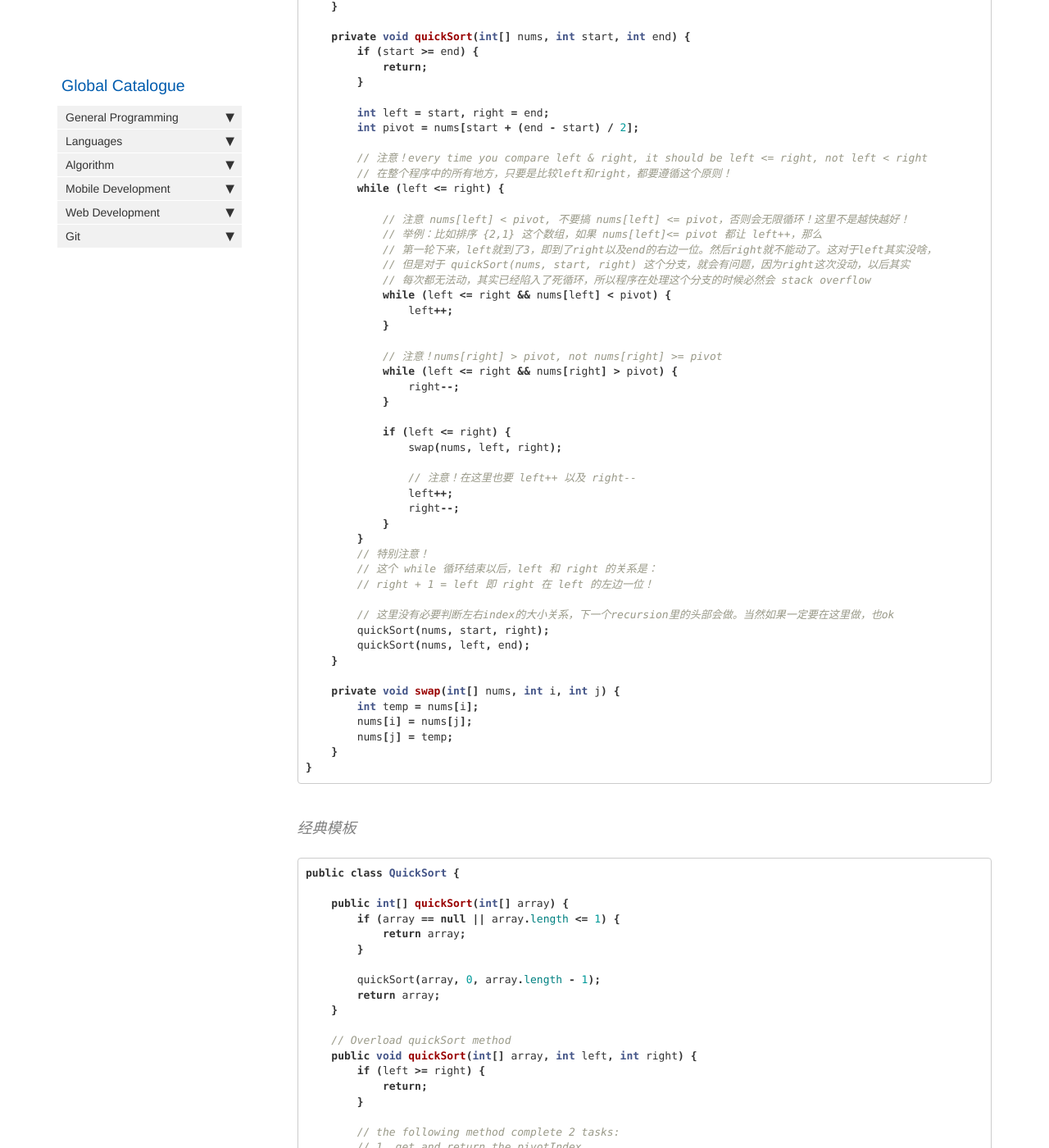
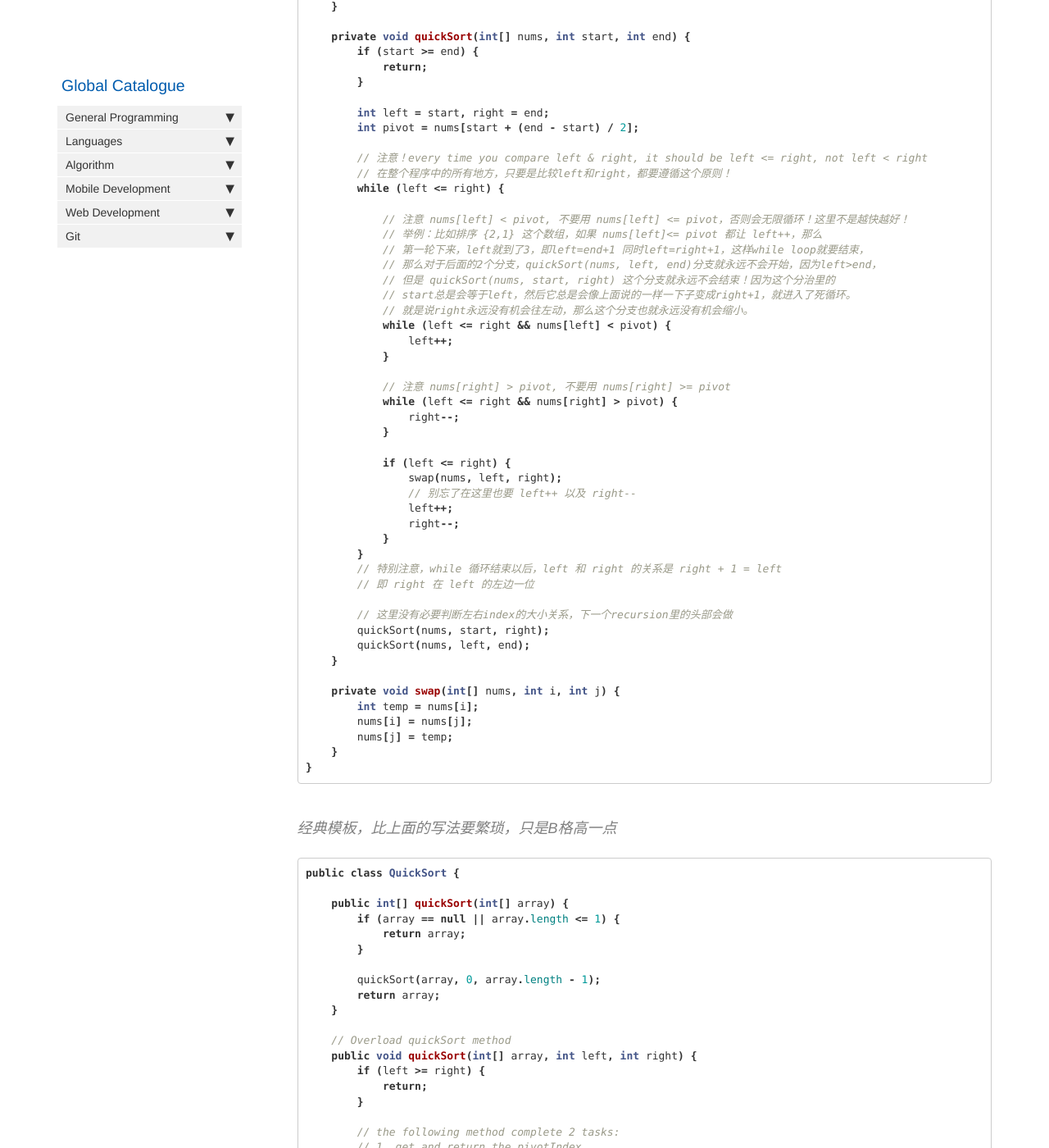
Before and after one commit to HungryOrc/hungryorc.github.io, a Jekyll site: the page built from pages/algorithm/algorithm_quick_sort.md, in a window 1280 px wide and 1400 px high, scrolled down 862 px. Shown: the whole window at 82% size. Built offline with Jekyll 4.4.1, drawn with Linux system fonts in a browser that asks for light colours; nearby versions of some CDN libraries; comment, search, counter and statistics services are not loaded.

Commit message:
Update algorithm_quick_sort.md

````diff
--- a/pages/algorithm/algorithm_quick_sort.md
+++ b/pages/algorithm/algorithm_quick_sort.md
@@ -46,33 +46,33 @@ public class Solution {
         // 在整个程序中的所有地方，只要是比较left和right，都要遵循这个原则！
         while (left <= right) {
 
-            // 注意 nums[left] < pivot, 不要搞 nums[left] <= pivot，否则会无限循环！这里不是越快越好！
+            // 注意 nums[left] < pivot, 不要用 nums[left] <= pivot，否则会无限循环！这里不是越快越好！
             // 举例：比如排序 {2,1} 这个数组，如果 nums[left]<= pivot 都让 left++，那么
-            // 第一轮下来，left就到了3，即到了right以及end的右边一位。然后right就不能动了。这对于left其实没啥，
-            // 但是对于 quickSort(nums, start, right) 这个分支，就会有问题，因为right这次没动，以后其实
-            // 每次都无法动，其实已经陷入了死循环，所以程序在处理这个分支的时候必然会 stack overflow
+            // 第一轮下来，left就到了3，即left=end+1 同时left=right+1，这样while loop就要结束，
+            // 那么对于后面的2个分支，quickSort(nums, left, end)分支就永远不会开始，因为left>end，
+            // 但是 quickSort(nums, start, right) 这个分支就永远不会结束！因为这个分治里的
+            // start总是会等于left，然后它总是会像上面说的一样一下子变成right+1，就进入了死循环。
+            // 就是说right永远没有机会往左动，那么这个分支也就永远没有机会缩小。
             while (left <= right && nums[left] < pivot) {
                 left++;
             }
 
-            // 注意！nums[right] > pivot, not nums[right] >= pivot
+            // 注意 nums[right] > pivot, 不要用 nums[right] >= pivot
             while (left <= right && nums[right] > pivot) {
                 right--;
             }
 
             if (left <= right) {
                 swap(nums, left, right);
-
-                // 注意！在这里也要 left++ 以及 right--
+                // 别忘了在这里也要 left++ 以及 right--
                 left++;
                 right--;
             }
         }
-        // 特别注意！
-        // 这个 while 循环结束以后，left 和 right 的关系是：
-        // right + 1 = left 即 right 在 left 的左边一位！
+        // 特别注意，while 循环结束以后，left 和 right 的关系是 right + 1 = left
+        // 即 right 在 left 的左边一位
 
-        // 这里没有必要判断左右index的大小关系，下一个recursion里的头部会做。当然如果一定要在这里做，也ok
+        // 这里没有必要判断左右index的大小关系，下一个recursion里的头部会做
         quickSort(nums, start, right);
         quickSort(nums, left, end);
     }
@@ -85,7 +85,7 @@ public class Solution {
 }
 ```
 
-#### 经典模板
+#### 经典模板，比上面的写法要繁琐，只是B格高一点
 ```java
 public class QuickSort {
 
````
